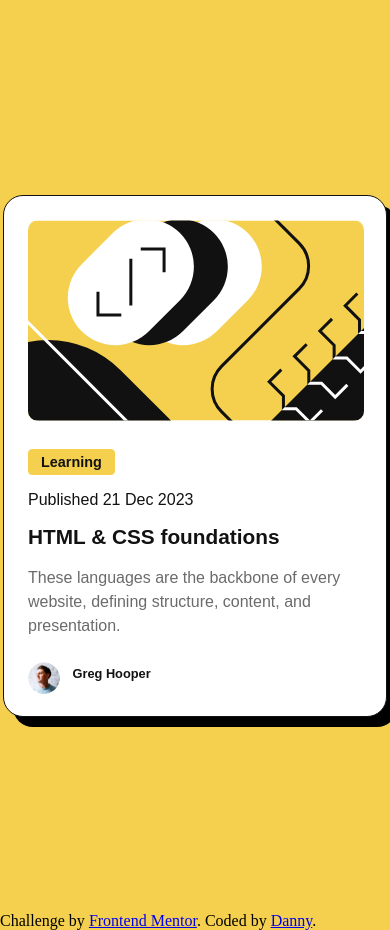
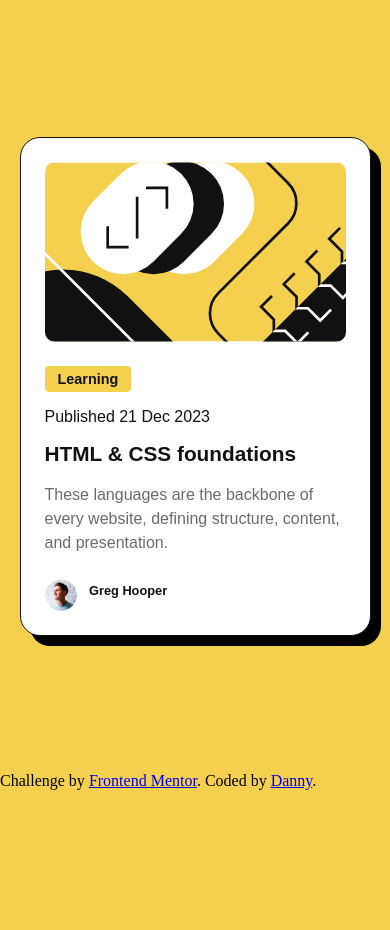
Before and after one commit to Danny-Carvajal/blog-preview-card, a website built with Vite: page index.html in a window 390 px wide. After the commit the page ends 844 px from the top, so only its background shows below. Built offline with nearby package versions, Linux system fonts and the light colour scheme.

Commit message:
agregados detalles finales, responsive y hover

```diff
--- a/src/styles.css
+++ b/src/styles.css
@@ -28,11 +28,19 @@
 }
 
 body {
+    display: flex;
+    flex-direction: column;
+    min-height: 100vh;
     background-color: var(--bg-color);
-
+    padding: 0 1rem;
+    margin: 0;
+    padding: 0;
 }
 
 .card {
+    display: flex;
+    justify-content: center;
+    flex-direction: column;
     background-color: var(--bg-card);
     color: var(--text-main);
     border: 1px solid var(--gray-950);
@@ -40,11 +48,11 @@ body {
     max-width: 384px;
     max-height: 522px;
     box-shadow: 10px 10px rgba(0, 0, 0, 1);
-    margin:50% auto;
+    margin:10% auto;
 }
 
 .img-main {
-    margin: 1.5rem 1.5rem 1rem;
+    margin: 1.5rem 1.5rem 1rem 1.5rem;
     border-radius: 10px;
 }
 
@@ -71,6 +79,11 @@ body {
     line-height: 1.2;
 }
 
+.title:hover {
+    color: var(--bg-color);
+    cursor: pointer;
+}
+
 .description {
     margin: 0 1.5rem 1.5rem 1.5rem;
     color: var(--text-muted);
@@ -93,7 +106,15 @@ body {
     font-size: 0.8rem;
 }
 
-.atribution {
+footer {
     text-align: center;
-    font-size: 2rem;
+    font-size: 0.75rem;
+    margin: auto;
 }
+
+@media (max-width: 768px) {
+  .card {
+    margin: 35% auto;
+    width: 90%;
+  }
+}
```
